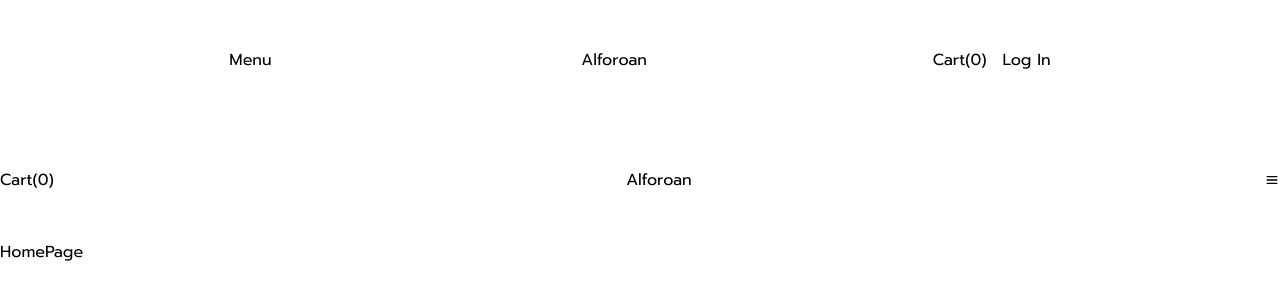
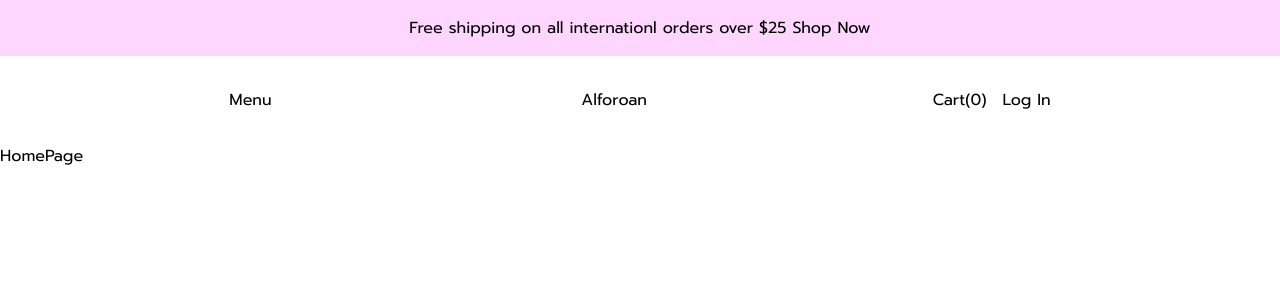
Before and after one commit to Alforoan/products, a React (Create React App) app: page / in a window 1280 px wide. Shown: the top 300 px of the page. Built offline with nearby package versions, Linux system fonts and the light colour scheme.

Commit message:
add css changes

```diff
--- a/src/App.tsx
+++ b/src/App.tsx
@@ -7,10 +7,12 @@
 import Cart from "./pages/CartPage";
 import Login from "./pages/LoginPage";
 import MobileView from "./components/MobileView";
+import Heading from "./components/Heading";
 
 function App() {
   return (
     <>
+      <Heading />
       <Navbar />
       <MobileView />
       <Routes>
--- a/src/components/Heading.jsx
+++ b/src/components/Heading.jsx
@@ -1,7 +1,21 @@
 import React from "react";
+import { Link } from "react-router-dom";
 
 function Heading() {
-  return <div>Heading</div>;
+  return (
+    <main className="bg-background py-4">
+      <div className="flex justify-center text-center w-11/12 m-auto">
+        <p>
+          Free shipping on all internationl orders over $25{" "}
+          <span>
+            <Link className="decoration-solid" to="/products">
+              Shop Now
+            </Link>
+          </span>
+        </p>
+      </div>
+    </main>
+  );
 }
 
 export default Heading;
--- a/src/components/MobileView.jsx
+++ b/src/components/MobileView.jsx
@@ -4,7 +4,7 @@
 
 function MobileView() {
   return (
-    <section className=" py-12 ">
+    <section className=" py-8 desktop:hidden tablet:hidden">
       <div className="flex m-auto justify-between mobile:w-11/12 ">
         <Link className="" to="/cart">
           Cart(0)
--- a/src/components/Navbar.jsx
+++ b/src/components/Navbar.jsx
@@ -4,7 +4,7 @@
 
 function Navbar() {
   return (
-    <section className=" py-12 mobile:hidden">
+    <section className=" py-8 mobile:hidden">
       <div className="flex m-auto justify-between desktop:w-8/12 tablet:w-10/12 ">
         <button type="button" className="px-4">
           Menu
--- a/tailwind.config.js
+++ b/tailwind.config.js
@@ -12,6 +12,7 @@
       },
       colors: {
         primary: "lightgray",
+        background: "#ffd6ff",
       },
     },
   },
```
